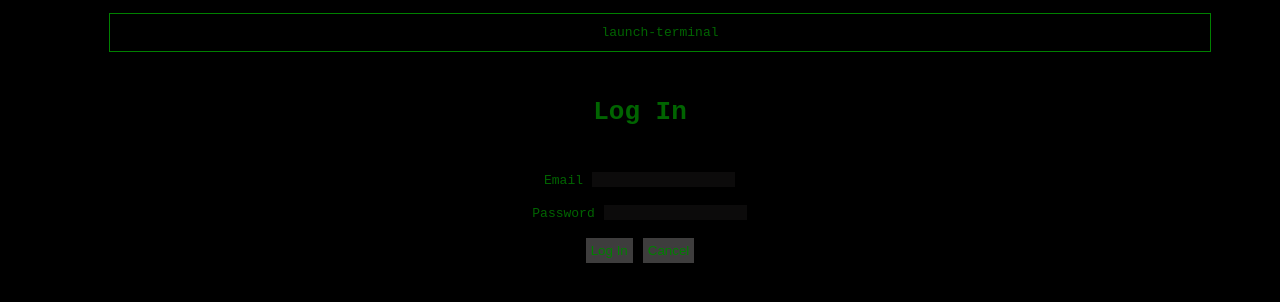
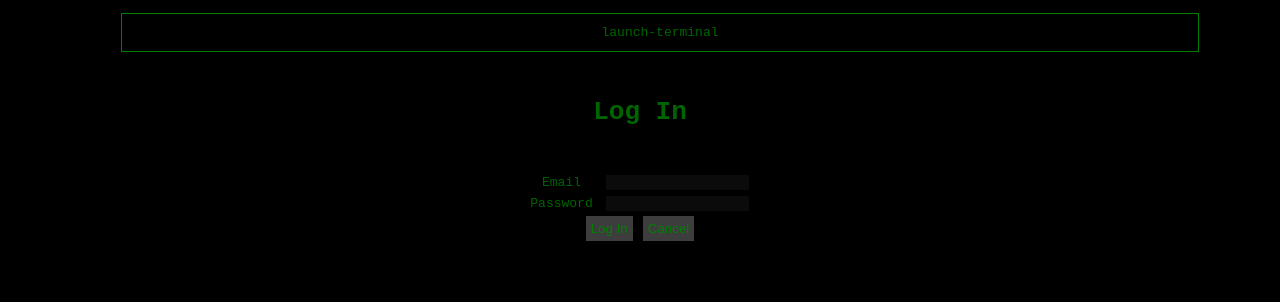
Before and after one commit to DevonJenkins/apps124-frontend, a React (Create React App) app: page /login in a window 1280 px wide. Shown: the top 302 px of the page. Built offline with nearby package versions, Linux system fonts and the light colour scheme; no server answers.

Commit message:
edit readme

```diff
--- a/src/components/LoginForm/LoginForm.jsx
+++ b/src/components/LoginForm/LoginForm.jsx
@@ -32,8 +32,15 @@ const LoginForm = props => {
       onSubmit={handleSubmit}
       className={styles.container}
     >
-      <div className={styles.inputContainer}>
-        <label htmlFor="email" className={styles.label}>Email</label>
+        <table>
+          <tbody>
+            <tr>
+              <td>
+                <label htmlFor="email" className={styles.label}>
+                  Email
+                </label>
+              </td>
+                <td>
                   <input
                     type="text"
                     autoComplete="off"
@@ -42,9 +49,15 @@ const LoginForm = props => {
                     name="email"
                     onChange={handleChange}
                     />
-      </div>
-      <div className={styles.inputContainer}>
-        <label htmlFor="password" className={styles.label}>Password</label>
+                  </td>
+            </tr>
+            <tr>
+              <td>
+                <label htmlFor="password" className={styles.label}>
+                  Password
+                </label>
+              </td>
+              <td>
                 <input
                   type="password"
                   autoComplete="off"
@@ -53,7 +66,10 @@ const LoginForm = props => {
                   name="password"
                   onChange={handleChange}
                 />
-      </div>
+              </td>
+            </tr>
+          </tbody>
+        </table>
       <div>
         <button className={styles.button}>Log In</button>
         <Link to="/">
--- a/src/index.css
+++ b/src/index.css
@@ -23,7 +23,7 @@ li{
   border: solid green 1px;
   background: black;
   padding: 11px;
-  width: 87%;
+  width: 85%;
   margin: 0 auto;
 }
 
```
Also changed, not shown: 1 other file (tests, documents, lock files or other folders). Lines whose indentation alone changed are shown as unchanged.
